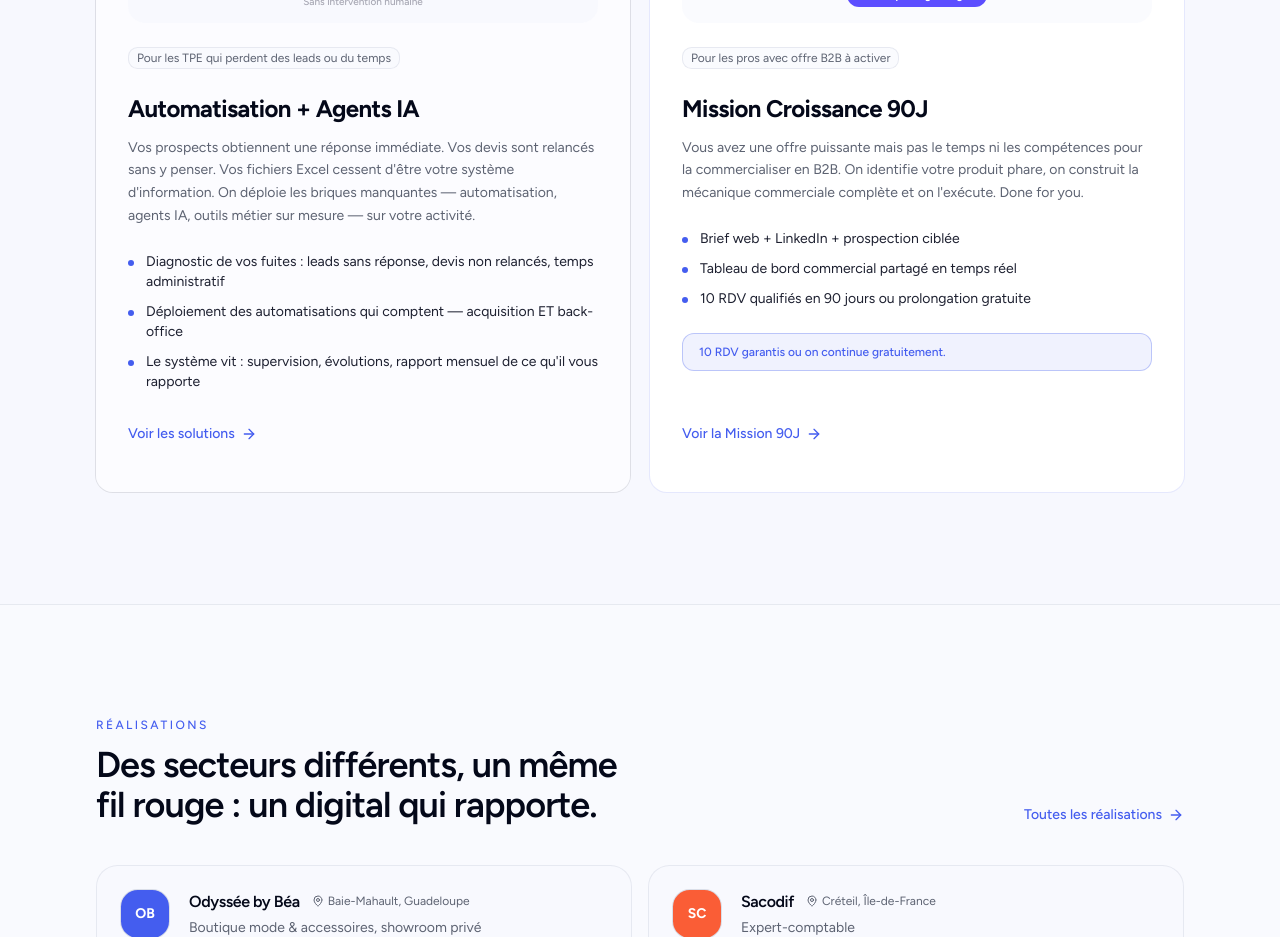
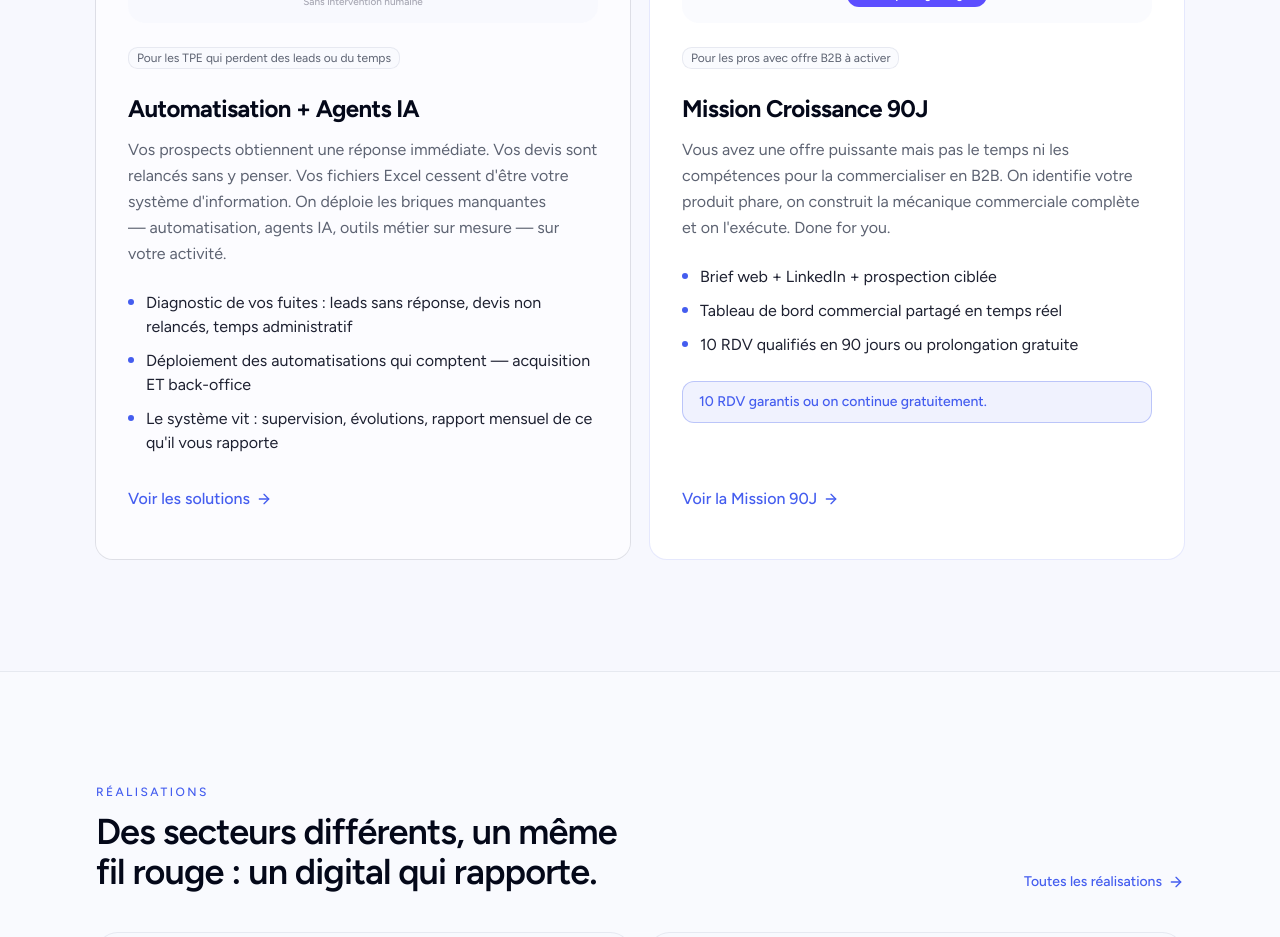
Before and after one commit to jmd971/siboard-consulting-site, a Next.js app: page / in a window 1280 px wide. Shown: the part 1360-2297 px from the top of the page. Built offline with nearby package versions, Linux system fonts and the light colour scheme; no server answers.

Commit message:
design: increase body font sizes to text-base in DeuxOffres

```diff
--- a/src/components/home/DeuxOffres.tsx
+++ b/src/components/home/DeuxOffres.tsx
@@ -47,7 +47,7 @@ export function DeuxOffres() {
         <h2 className="mt-3 text-balance text-3xl font-semibold tracking-tight sm:text-4xl">
           Faire entrer plus de clients, sans dépendre de la chance.
         </h2>
-        <p className="mt-4 text-pretty text-muted-foreground">
+        <p className="mt-4 text-pretty text-base text-muted-foreground">
           Choisissez l&apos;approche adaptée à votre situation. Si vous hésitez,
           commencez par l&apos;audit gratuit — on vous oriente sans engagement.
         </p>
@@ -84,14 +84,14 @@ export function DeuxOffres() {
                   <h3 className="text-2xl font-bold tracking-tight">
                     {offer.title}
                   </h3>
-                  <p className="text-pretty text-sm leading-relaxed text-muted-foreground">
+                  <p className="text-pretty text-base leading-relaxed text-muted-foreground">
                     {offer.description}
                   </p>
                 </div>
 
-                <ul className="space-y-2.5 text-sm">
+                <ul className="space-y-2.5">
                   {offer.bullets.map((bullet) => (
-                    <li key={bullet} className="flex items-start gap-3">
+                    <li key={bullet} className="flex items-start gap-3 text-base">
                       <span
                         aria-hidden
                         className="mt-2 h-1.5 w-1.5 shrink-0 rounded-full bg-primary"
@@ -102,7 +102,7 @@ export function DeuxOffres() {
                 </ul>
 
                 {"guarantee" in offer && offer.guarantee ? (
-                  <div className="rounded-lg border border-primary/30 bg-primary/[0.08] px-4 py-2.5 text-xs font-medium text-primary">
+                  <div className="rounded-lg border border-primary/30 bg-primary/[0.08] px-4 py-2.5 text-sm font-medium text-primary">
                     {offer.guarantee}
                   </div>
                 ) : null}
@@ -110,7 +110,7 @@ export function DeuxOffres() {
                 <div className="mt-auto pt-2">
                   <Link
                     href={offer.cta.href}
-                    className="group inline-flex items-center gap-1.5 text-sm font-medium text-primary transition-colors hover:text-primary/80"
+                    className="group inline-flex items-center gap-1.5 text-base font-medium text-primary transition-colors hover:text-primary/80"
                   >
                     {offer.cta.label}
                     <ArrowRight className="h-4 w-4 transition-transform group-hover:translate-x-0.5" />
```
